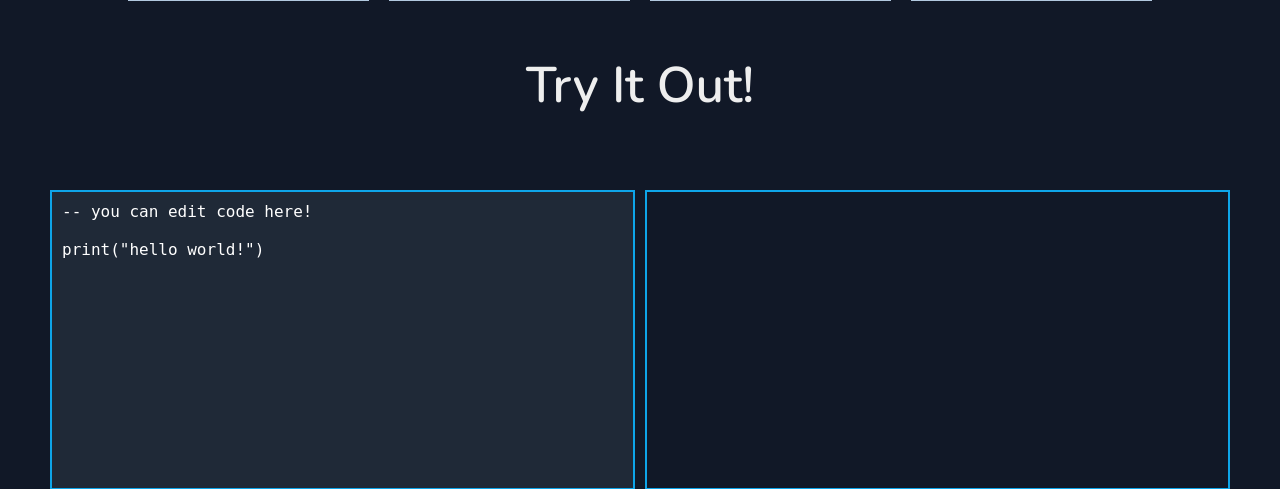
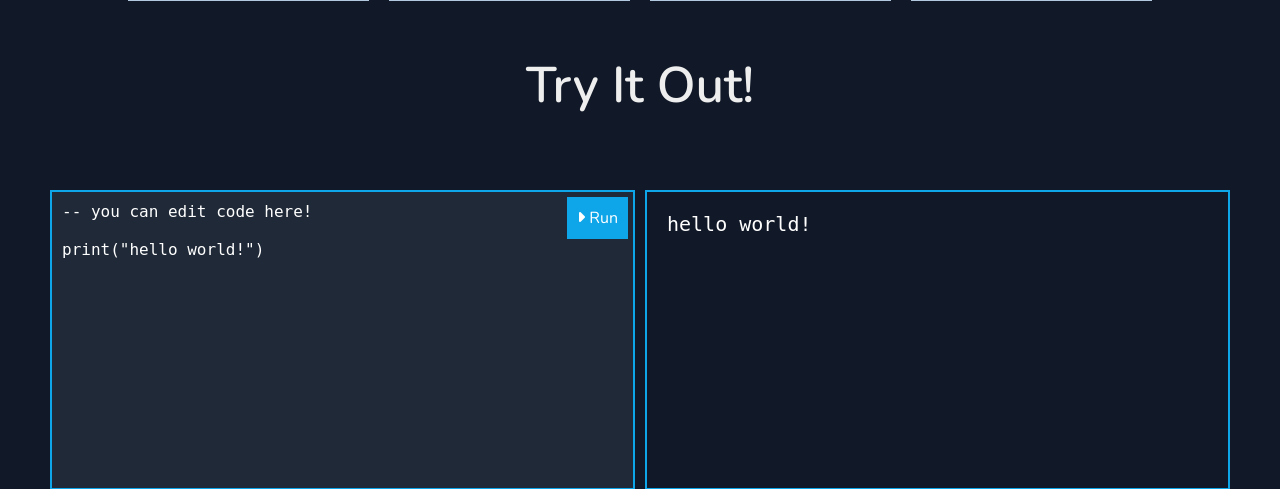
Before and after one commit to YousraYouli/ORE-Project, a Django app: page / in a window 1280 px wide. Shown: the part 1036-1525 px from the top of the page. Run offline with Django 4.2, Linux system fonts and the light colour scheme.

Commit message:
Add try it out section

```diff
--- a/main/urls.py
+++ b/main/urls.py
@@ -12,6 +12,6 @@ urlpatterns = [
         path("course",views.course,name="course"),
         path("install",views.instal,name="instal"),
         path("docs",views.doc,name="doc"),
-
+        path("execute", views.execute)
 
 ]
--- a/main/views.py
+++ b/main/views.py
@@ -3,13 +3,16 @@ from django.contrib.auth.forms import UserCreationForm
 from django.contrib import messages
 from django.contrib.auth import authenticate,login,logout
 from django.contrib.auth.decorators import login_required
-from django.http import HttpResponseRedirect
+from django.http import HttpResponseRedirect, JsonResponse
 from .forms import CreateUserForm
 from django.urls import reverse
 from . import util
 from django.core.mail import send_mail
 from django.conf import settings
 from .forms import ContactForm
+import json
+import os
+from django.views.decorators.csrf import csrf_exempt
 # def mai(request):
 #     return render(request,'main/mai.html')
 # def mai(request):
@@ -166,3 +169,13 @@ def search_results (request,query,results):
 # to login via facebook
 def Logil(request):
     return render(request, 'main/Logil.html')
+
+@csrf_exempt
+def execute(request):
+    if request.method == "POST":
+        code = json.loads(request.body.decode())['code']
+        with open("/tmp/ore_exec", "w") as f:
+            f.write(code)
+
+        output = os.popen("orepl /tmp/ore_exec").read()
+        return JsonResponse({"output": output})
--- a/static/css/style.css
+++ b/static/css/style.css
@@ -561,6 +561,20 @@ section {
   flex: 1 1 40rem;
   border: 2px solid #0ea5e9;
   height: 30rem;
+  position: relative;
+}
+.try .code #run {
+  position: absolute;
+  top: 5px;
+  right: 5px;
+  padding: 10px;
+  background-color: #0ea5e9;
+  color: #fff;
+  cursor: pointer;
+  font-size: 16px;
+}
+.try .code #run:hover {
+  background-color: #0b83b9;
 }
 .try .code textarea {
   resize: none;
@@ -577,6 +591,9 @@ section {
   border: 2px solid #0ea5e9;
   padding: 2rem;
   height: 30rem;
+  color: #fff;
+  font-size: 20px;
+  font-family: monospace;
 }
 
 .course_body {
--- a/static/css/style.scss
+++ b/static/css/style.scss
@@ -625,6 +625,22 @@ section {
     flex: 1 1 40rem;
     border: $border;
     height: 30rem;
+    position: relative;
+
+    #run {
+      position: absolute;
+      top: 5px;
+      right: 5px;
+      padding: 10px;
+      background-color: $blue-sat;
+      color: $white;
+      cursor: pointer;
+      font-size: 16px;
+
+      &:hover {
+        background-color: darken($blue-sat, 10%);
+      }
+    }
 
     textarea {
       resize: none;
@@ -643,6 +659,9 @@ section {
     border: $border;
     padding: 2rem;
     height: 30rem;
+    color: $white;
+    font-size: 20px;
+    font-family: monospace;
 
     // h3{
     // @include titleText(3rem);
--- a/templates/main/home.html
+++ b/templates/main/home.html
@@ -96,19 +96,22 @@
   <!-- try it out section starts  -->
     <h1 class="heading">Try it out!</h1>
   <div class="try">
+    <div class="code">
+      <button id="run">
+        <i class="fa fa-caret-right"></i>
+        <span>Run</span>
+    </button>
 
-
-    <div class="code">
-      <textarea>
+      <textarea id="editor">
 -- you can edit code here!
 
 print("hello world!")
 </textarea>
     </div>
 
-    <div class="result">
-
-    </div>
+    <pre id="result" class="result">
+hello world!
+    </pre>
   </div>
   <!-- try it out section ends  -->
 
@@ -182,6 +185,26 @@ print("hello world!")
 <script src="https://cdn.jsdelivr.net/npm/swiper@9/swiper-bundle.min.js"></script>
 <!-- js file -->
 <script src="{% static 'js/js.js'%}"></script>
+<script>
+
+const editor = document.getElementById("editor");
+const run = document.getElementById("run");
+const result = document.getElementById("result");
+
+run.addEventListener("click", () => {
+  fetch("/execute", {
+    method: "POST",
+    body: JSON.stringify({ code: editor.value }),
+    headers: {
+      "Content-Type": "application/json",
+    },
+  })
+    .then((res) => res.json())
+    .then((res) => (result.innerHTML = res.output));
+});
+
+</script>
+
 
 </body>
 </html>
```
Also changed, not shown: 1 other file.
